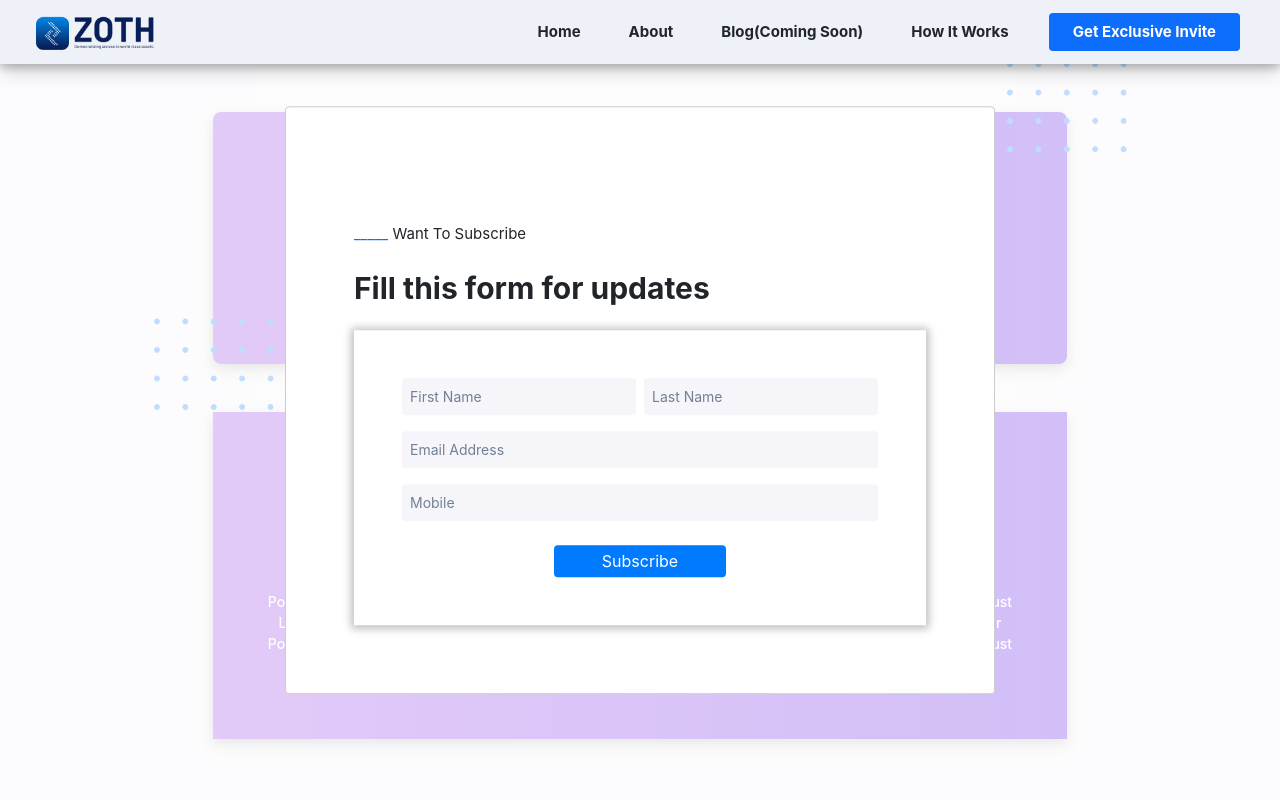
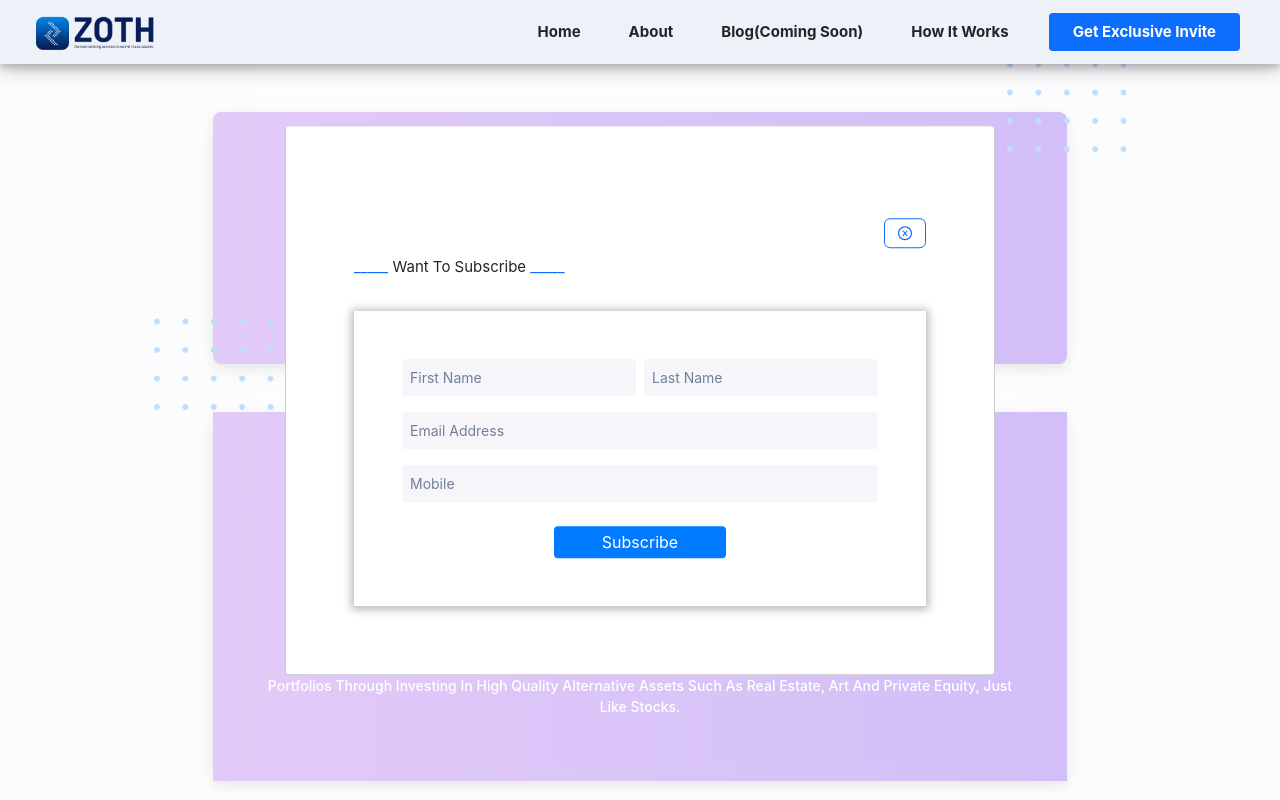
Before and after one commit to 0xZothio/website, a React (Create React App) app: page /about in a window 1280 px wide. Both pictures are taken after a click on the button "Get Exclusive Invite". Shown: the top 800 px of the page. Built offline with nearby package versions, Linux system fonts and the light colour scheme.

Commit message:
Update In Web View

```diff
--- a/package.json
+++ b/package.json
@@ -13,6 +13,7 @@
     "bootstrap": "^5.2.2",
     "bootstrap-icons": "^1.9.1",
     "google-map-react": "^2.2.0",
+    "google-maps-react": "^2.0.6",
     "react": "^18.2.0",
     "react-bootstrap": "^2.5.0",
     "react-cookie": "^4.1.1",
@@ -25,7 +26,6 @@
     "react-scripts": "5.0.1",
     "react-toastify": "^9.1.1",
     "recharts": "^2.1.16",
-    "scramble-text": "^0.0.8",
     "web-vitals": "^2.1.4"
   },
   "scripts": {
--- a/src/App.js
+++ b/src/App.js
@@ -19,7 +19,7 @@ const App = () => {
         <Routes>
           <Route exact path="/" element={<Home />} />
           <Route exact path="/about" element={<About />} />
-          <Route exact path="/blogs" element={<Blogs />} />
+          {/* <Route exact path="/blogs" element={<Blogs />} /> */}
           <Route exact path="/property" element={<Property />} />
         </Routes>
       </div>
--- a/src/Screens/About.js
+++ b/src/Screens/About.js
@@ -70,11 +70,12 @@ const About = () => {
           height:"auto"
         }}>
           <p className="about-heading text-center" style={{color:"#ffffff"}}>Our Mission</p>
-          <p className="about-desc text-center" style={{color:"#ffffff"}}>
+          <p className="about-desc text-center mt-2" style={{color:"#ffffff"}}>
             Zoth is a B2B2C marketplace for tokenized assets helping retail
             investors in diversifying their portfolios through investing in high
             quality alternative assets such as Real Estate, Art and Private
-            Equity, just like stocks.Zoth is a B2B2C marketplace for tokenized
+            Equity, just like stocks. <br/> <br/>
+            Zoth is a B2B2C marketplace for tokenized
             assets helping retail investors in diversifying their portfolios
             through investing in high quality alternative assets such as Real
             Estate, Art and Private Equity, just like stocks.Zoth is a B2B2C
@@ -173,7 +174,7 @@ const About = () => {
       </div>
 
       <div className="row mt-5">
-        <div className="col-md-8 col-10 col-xl-8 col-lg-8 col-sm-12 col-xs-12 mx-auto mb-3" style={{backgroundColor: "#FFFFFF"}}>
+        <div className="col-md-8 col-10 col-xl-8 col-lg-8 col-sm-12 col-xs-12 mx-auto mb-3">
           <p className="about-heading text-center">Backed By</p>
 
           <div className="row px-md-4">
--- a/src/Screens/Footer.js
+++ b/src/Screens/Footer.js
@@ -70,11 +70,13 @@ const Footer = () => {
               >
                 Contact Us
               </h6>
-              <div className="justify-content-center d-flex flex-column align-items-center">
+
+              <div className=" d-flex justify-content-center align-items-center flex-column justify-content-md-start align-items-md-start">
+                {" "}
                 <p>
                   <a
                     href="#how-it-works"
-                    className="text-dark text-center footer-text d-flex d-block"
+                    className="text-dark text-center footer-text d-flex"
                   >
                     <AiOutlineMail
                       size={16}
@@ -87,7 +89,7 @@ const Footer = () => {
                 <p>
                   <NavLink
                     to="#"
-                    className="text-dark text-center footer-text d-flex d-block"
+                    className="text-dark text-center footer-text d-flex"
                   >
                     <BsTelephoneFill
                       size={16}
@@ -97,16 +99,16 @@ const Footer = () => {
                     9739986665
                   </NavLink>
                 </p>
-              </div>{" "}
+              </div>
             </div>
             <div className="col-md-2 col-lg-2 col-xl-2 mx-auto mb-4 mt-md-2">
               <h6
-                className="text-uppercase fw-bold footer-heading"
+                className="text-uppercase text-center fw-bold footer-heading"
                 style={{ color: "#007AFF" }}
               >
                 Follow Us
               </h6>
-              <div className="d-flex justify-content-between mt-4">
+              <div className="d-flex justify-content-between mx-auto mt-4 w-50">
                 <a href="">
                   <FaTelegram size={20} color="#007AFF" />
                 </a>
@@ -120,7 +122,7 @@ const Footer = () => {
             </div>
           </div>
         </div>
-        <hr style={{ height: "3px" }} className="bg-primary" />
+
         <div className="container">
           <div
             className="text-center text-dark p-4 d-flex justify-content-between footer-last"
--- a/src/Screens/Home.js
+++ b/src/Screens/Home.js
@@ -115,7 +115,7 @@ const Home = () => {
         isOpen={modalIsOpen}
         onRequestClose={closeModal}
         contentLabel="Subscribed Modal"
-        style={customStyles}
+        style={customStyles.content}
       >
         <Subscribe />
       </Modal>
@@ -176,7 +176,7 @@ const Home = () => {
             <div className="d-flex mt-3 justify-content-evenly row text-white">
               <Countdown
                 autoStart={true}
-                date={Date.now() + 45*24*60*60}
+                date={Date.now() + 45*24*60*60*1000}
                 zeroPadDays={2}
                 zeroPadTime={2}
                 renderer={renderer}
@@ -218,7 +218,7 @@ const Home = () => {
               <div className="d-flex mt-3 justify-content-evenly row text-white">
                 <Countdown
                   autoStart={true}
-                  date={Date.now() + 45*24*60*60}
+                  date={Date.now() + 45*24*60*60*1000}
                   zeroPadDays={2}
                   zeroPadTime={2}
                   renderer={renderer}
@@ -248,7 +248,7 @@ const Home = () => {
 
       <div className="row mt-md-5 mt-xs-2 mx-2">
         <h2 className="home-heading mt-5 text-center">Why Invest In Zoth ?</h2>
-        <div className="col-md-7 col-12 col-lg-7 col-xl-7 col-lg-7 d-flex justify-content-left align-items-left">
+        <div className="col-md-7 col-12 col-lg-7 col-xl-7 col-lg-7 d-flex justify-content-center align-items-center">
           <img src={lapi} className="" alt="dashboard" />
         </div>
         <div className="col-md-5 col-12 col-lg-5 col-xl-5 col-sx-12 col-sm-12 rounded p-2">
--- a/src/Screens/Property.js
+++ b/src/Screens/Property.js
@@ -6,7 +6,7 @@ import Subscribe from "./Subscribe";
 import { DataContext } from "../Utils/DataContext";
 import "react-responsive-carousel/lib/styles/carousel.min.css";
 import Homecard2 from "../Utils/Home-card2";
-
+// import MapChart from "../Utils/Map";
 import GoogleMapReact from "google-map-react";
 import layout from "../assets/layout.png";
 import danta from "../assets/dantalogo.png";
@@ -272,21 +272,10 @@ const Property = () => {
             <div className="d-flex flex-column mt-5 mb-5">
               <h1 className="home-heading text-center">Location</h1>
 
-              <div
-                style={{ height: "40vh", width: "100%" }}
-                className="mt-2 rounded rounded-3 w-full d-flex justify-content-center"
-              >
-                <GoogleMapReact
-                  defaultCenter={defaultProps.center}
-                  defaultZoom={defaultProps.zoom}
-                >
-                  <AnyReactComponent
-                    lat={512.373838710656845}
-                    lng={75.6053044227409}
-                    text="Your Area"
-                  />
-                </GoogleMapReact>
+              <div className="d-flex justify-content-center border border-3">
+                {/* <MapChart /> */}
               </div>
+
               <p className="text-left mt-4" style={{ fontSize: "18px" }}>
                 Kopatti is a small Village/hamlet in Madikeri Taluk in Kodagu
                 District of Karnataka State, India. It comes under Kopatti
--- a/src/Screens/Subscribe.js
+++ b/src/Screens/Subscribe.js
@@ -2,6 +2,8 @@ import React, { useContext, useState } from "react";
 import { Spinner } from "@chakra-ui/react";
 import axios from "axios";
 import { showToastMessage } from "../Utils/toast";
+import { DataContext } from "../Utils/DataContext";
+import { AiOutlineCloseCircle } from "react-icons/ai";
 const Subscribe = () => {
   const [subscribeData, setSubscribeData] = useState({
     last_name: "",
@@ -9,6 +11,7 @@ const Subscribe = () => {
     email: "",
     mobile: "",
   });
+  const { closeModal } = useContext(DataContext);
   const [isLoading, setIsLoading] = useState(false);
   const onChangeData = async (e) => {
     let name = e.target.name;
@@ -38,17 +41,18 @@ const Subscribe = () => {
   };
   return (
     <>
-      <div className="d-flex flex-column p-md-5 w-100 p-3">
-        <p className="text-dark mt-5" style={{ fontSize: "15px" }}>
-          <span className="text-primary">_____</span> Want To Subscribe
+      <div className="d-flex flex-column p-md-5 w-100 p-3 mt-4">
+        <div className="d-flex justify-content-end">
+          <button className="btn btn-outline-primary" onClick={closeModal}>
+            <AiOutlineCloseCircle />
+          </button>
+        </div>
+        <p className="text-dark mt-2" style={{ fontSize: "15px" }}>
+          <span className="text-primary">_____</span> Want To Subscribe{" "}
+          <span className="text-primary">_____</span>
         </p>
-        <h2 className="fw-bold text-dark mt-2" style={{ fontSize: "30px" }}>
-          Fill this form for updates
-        </h2>
-        <div
-          className="d-flex flex-column mt-3 justify-content-center align-items-center p-5 mw-100 signup-card"
-          style={{ backgroundColor: "#FFFFFF" }}
-        >
+
+        <div className="d-flex flex-column mt-3 justify-content-center align-items-center p-5 mw-100 signup-card">
           <div className="d-flex flex-column w-100 justify-content-center align-items-center">
             <form action="">
               <div className="d-flex w-100">
--- a/src/Utils/Home-Accordian.js
+++ b/src/Utils/Home-Accordian.js
@@ -1,7 +1,7 @@
 import React from "react";
 import Accordion from "react-bootstrap/Accordion";
 import Slider from "./Slider";
-import { BiBadgeCheck, BiBuildings } from "react-icons/bi";
+import {  BiBuildings } from "react-icons/bi";
 import { FaExchangeAlt } from "react-icons/fa";
 import { TiDocument } from "react-icons/ti";
 import { NavLink } from "react-router-dom";
@@ -38,7 +38,7 @@ const HomeAccordian = () => {
                   </div>
                   <div className="d-flex flex-column mx-3">
                     <small className="text-gray">Step 1</small>
-                    <p className="text-dark">Quality Premium Assets</p>
+                    <p className="text-dark fw-bold" style={{color:"#4a00e0 !important"}}>Quality Premium Assets</p>
                   </div>
                 </Accordion.Header>
                 <Accordion.Body>
@@ -63,7 +63,7 @@ const HomeAccordian = () => {
                   </div>
                   <div className="d-flex flex-column mx-3">
                     <small className="text-gray">Step 2</small>
-                    <p className="text-dark">Asset Trust</p>
+                    <p className="  fw-bold" style={{color:"#4a00e0 !important"}}>Asset Trust</p>
                   </div>
                 </Accordion.Header>
                 <Accordion.Body>
@@ -88,7 +88,7 @@ const HomeAccordian = () => {
                   </div>
                   <div className="d-flex flex-column mx-3">
                     <small className="text-gray">Step 3</small>
-                    <p className="text-dark">Tokenization As A Service(TaaS)</p>
+                    <p className=" fw-bold" style={{color:"#4a00e0 !important"}}>Tokenization As A Service(TaaS)</p>
                   </div>
                 </Accordion.Header>
                 <Accordion.Body>
@@ -113,7 +113,7 @@ const HomeAccordian = () => {
                   </div>
                   <div className="d-flex flex-column mx-3">
                     <small className="text-gray">Step 4</small>
-                    <p className="text-dark">Zoth Marketplace</p>
+                    <p className=" fw-bold" style={{color:"#4a00e0 !important"}}>Zoth Marketplace</p>
                   </div>
                 </Accordion.Header>
                 <Accordion.Body>
@@ -139,7 +139,7 @@ const HomeAccordian = () => {
                   </div>
                   <div className="d-flex flex-column mx-3">
                     <small className="text-gray">Step 5</small>
-                    <p className="text-dark">Hodl/Yield/Trade</p>
+                    <p className=" fw-bold" style={{color:"#4a00e0 !important"}}>Hodl/Yield/Trade</p>
                   </div>
                 </Accordion.Header>
                 <Accordion.Body>
@@ -154,7 +154,7 @@ const HomeAccordian = () => {
            p-4 w-md-50 order-0 d-flex flex-column"
           >
             <Slider />
-            <p className="prop-para text-dark mt-3 text-center" style={{fontSize:"18px", marginRight:"80px", fontWeight:"700"}}>Danta Vacaction Homes, Madikeri, Karnataka</p>
+            <p className="prop-para text-dark  mt-3 text-center" style={{fontSize:"18px", marginRight:"80px", fontWeight:"700"}}>Danta Vacaction Homes, Madikeri, Karnataka</p>
             <div className="d-flex justify-content-center">
 
               <NavLink to="/property">
--- /dev/null
+++ b/src/Utils/Map.js
@@ -0,0 +1 @@
+import { Map, GoogleApiWrapper } from 'google-maps-react';
--- a/src/index.css
+++ b/src/index.css
@@ -215,7 +215,7 @@ input[type="search"]:on-focus {
 .footer-text {
   font-weight: 500 !important;
   font-size: 14px;
-  line-height: 30px;
+  line-height: 25px;
   /* or 162% */
 
   text-align: justify;
```
Also changed, not shown: 1 other file (tests, documents, lock files or other folders).
